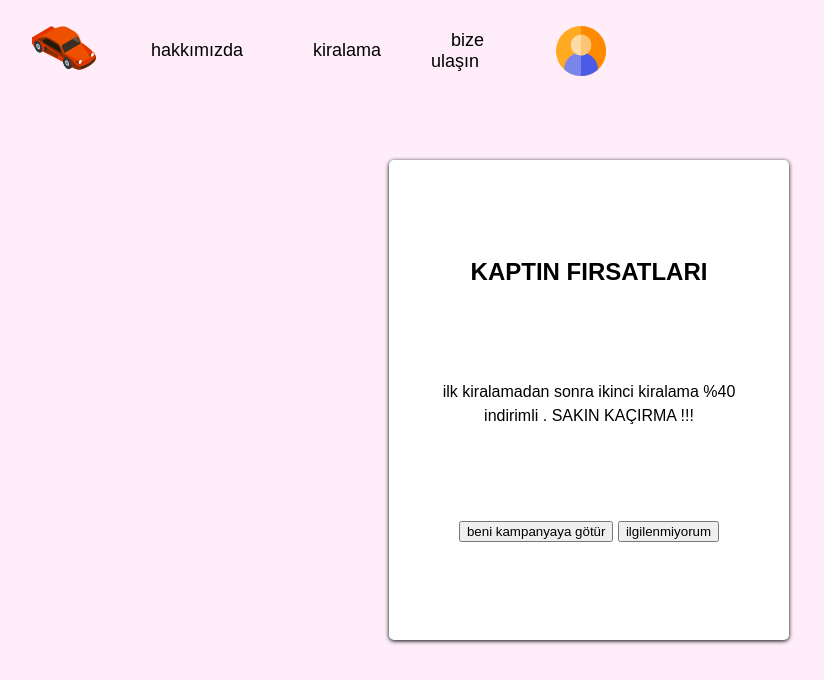
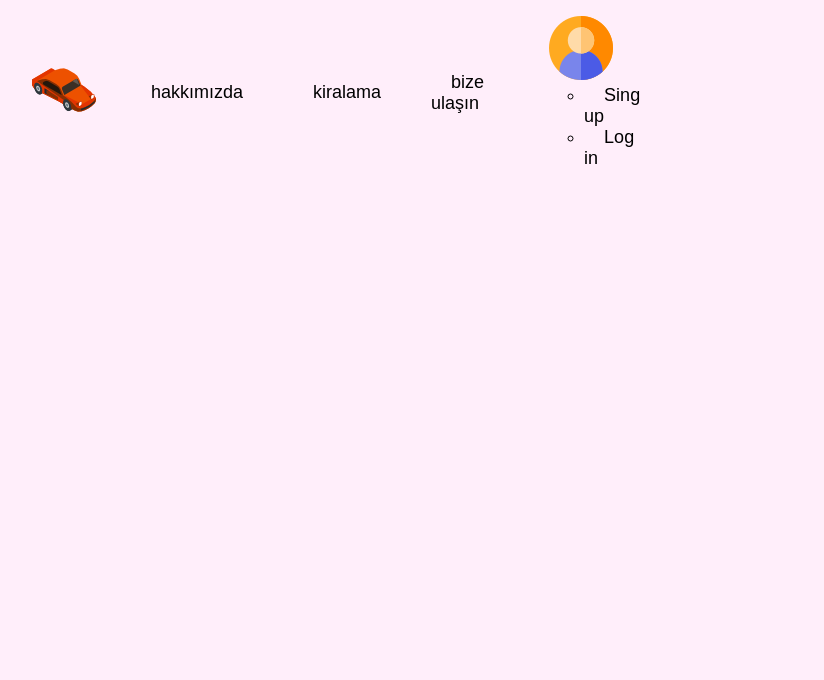
Before and after one commit to tahaglbz/RentCar_Project, a PHP site: page / in a window 1280 px wide. Shown: the top 680 px of the page, without its empty margins (51-875 px from the left). Run offline with PHP 8.4, Linux system fonts and the light colour scheme.

Commit message:
isim güncellemeleri

```diff
--- a/script.js
+++ b/index.js
@@ -14,7 +14,7 @@ modal.classList.remove("open");
 })
 
 
-const myTimeout = setTimeout(popUpOpener, 5000);
+const myTimeout = setTimeout(popUpOpener, time);
 
 
 function popUpOpener(){
--- a/index.php
+++ b/index.php
@@ -7,17 +7,14 @@
     <meta charset="UTF-8">
     <meta name="viewport" content="width=device-width, initial-scale=1.0">
     <title>My Website</title>
-    <link rel="stylesheet" href="proje.css">
+    <link rel="stylesheet" href="index.css">
 </head>
 
 <body>
     <header>
-
     <?php
-      include_once "navbar.php";
-
+      include_once "source/navbar.php";
      ?>
-
     </header>
 
 
--- a/navbar.php
+++ /dev/null
@@ -1,28 +0,0 @@
-<!DOCTYPE html>
-<html>
-<head>
-<meta charset="UTF-8">
-    <meta name="viewport" content="width=device-width, initial-scale=1.0">
-    <link rel="stylesheet" href="navbar.css">
-</head>
-<body>
-
-<header>
-        <nav>
-            <ul class="menu">
-
-
-                <li class="marka"><a href="index.php"><img src="image/car.png" alt="car Icon"></a></li>
-                <li><a href="#about">hakkımızda</a></li>
-                <li><a href="kiralama-sayfası.php">kiralama</a></li>
-                <li><a href="#contact">bize ulaşın</a></li>
-                <li class="profil"> <a href="#profil"><img src="image/user.png" alt="user Icon"></a> </li>
-            </ul>
-
-        </nav>
-
-    </header>
-
-
-</body>
-</html>
--- a/service.php
+++ b/service.php
@@ -8,13 +8,13 @@
     <meta charset="UTF-8">
     <meta name="viewport" content="width=device-width, initial-scale=1.0">
     <title>My Website</title>
-    <link rel="stylesheet" href="proje.css">
+    <link rel="stylesheet" href="service.css">
 </head>
 
 <body>
 <header>
 <?php
-    include_once "navbar.php";
+    include_once "source/navbar.php";
 
 ?>
 </header>
--- a/navbar.css
+++ b/source/navbar.css
@@ -19,26 +19,6 @@ nav .menu li.marka {
     margin-left: 15px;
 }
 
-nav .menu li.profil {
-    display: flex;
-    align-items: center;
-    justify-content: center;
-    width: 50px;
-    height: 50px;
-    border-radius: 100%;
-}
-
-nav .menu li.profil a {
-    display: flex;
-    width: 100%;
-    height: 100%;
-}
-
-nav .menu li.profil img {
-    width: 50px;
-    height: 50px;
-}
-
 
 nav .menu li a {
     font-size: large;
--- /dev/null
+++ b/source/navbar.php
@@ -0,0 +1,40 @@
+<!DOCTYPE html>
+<html>
+<head>
+<meta charset="UTF-8">
+    <meta name="viewport" content="width=device-width, initial-scale=1.0">
+    <link rel="stylesheet" href="source/navbar.css">
+</head>
+<body>
+
+<header>
+        <nav>
+            <ul class="menu">
+
+
+                <li class="marka"><a href="index.php"><img src="image/car.png" alt="car Icon"></a></li>
+                <li><a href="#about">hakkımızda</a></li>
+                <li><a href="service.php">kiralama</a></li>
+                <li><a href="#contact">bize ulaşın</a></li>
+                <li class="profil"> <a href="#"><img src="image/user.png" alt="user Icon"></a>
+                      <ul class="dropdown">
+
+                         <li><a href="login-signup/signup_page.php">Sing up</a></li>
+                         <li><a href="login-signup/login_page.php">Log in </a></li>
+
+                      </ul>
+
+
+
+
+
+            </li>
+            </ul>
+
+        </nav>
+
+    </header>
+
+
+</body>
+</html>
```
Also changed, not shown: index.css (renamed from proje.css).
